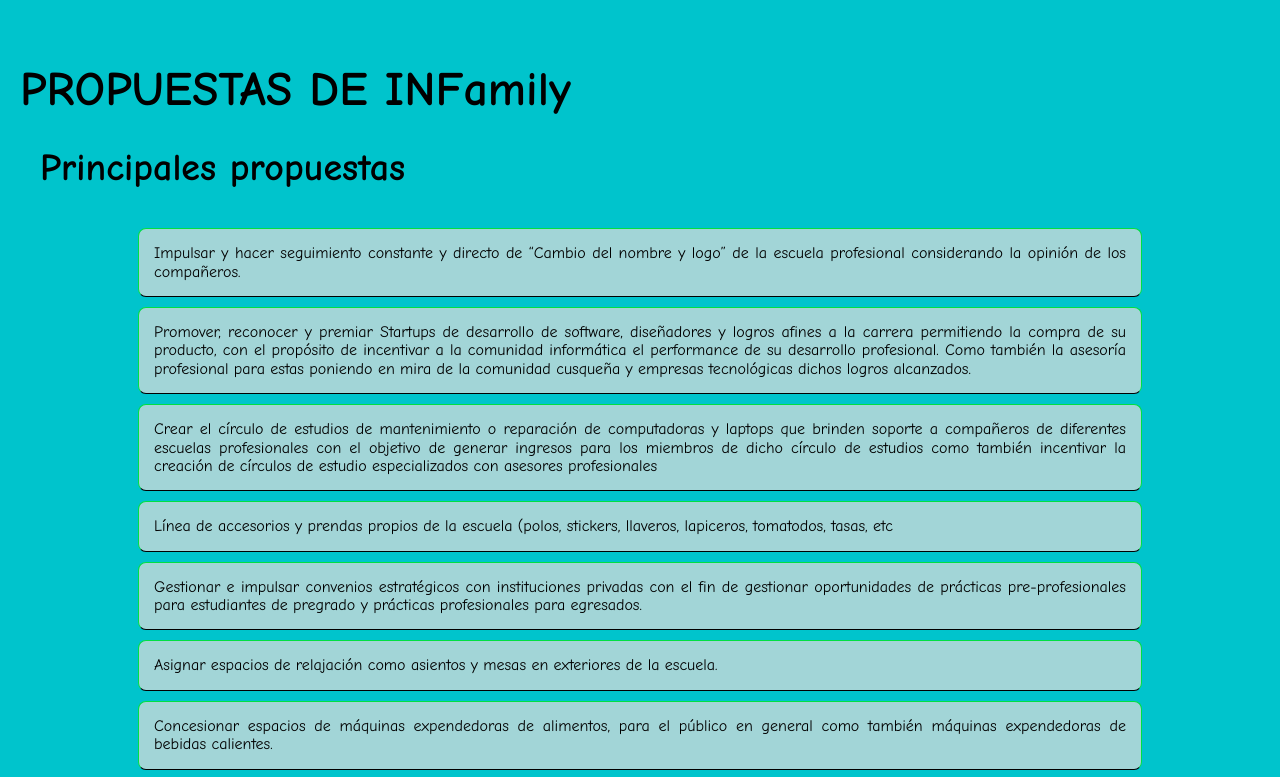
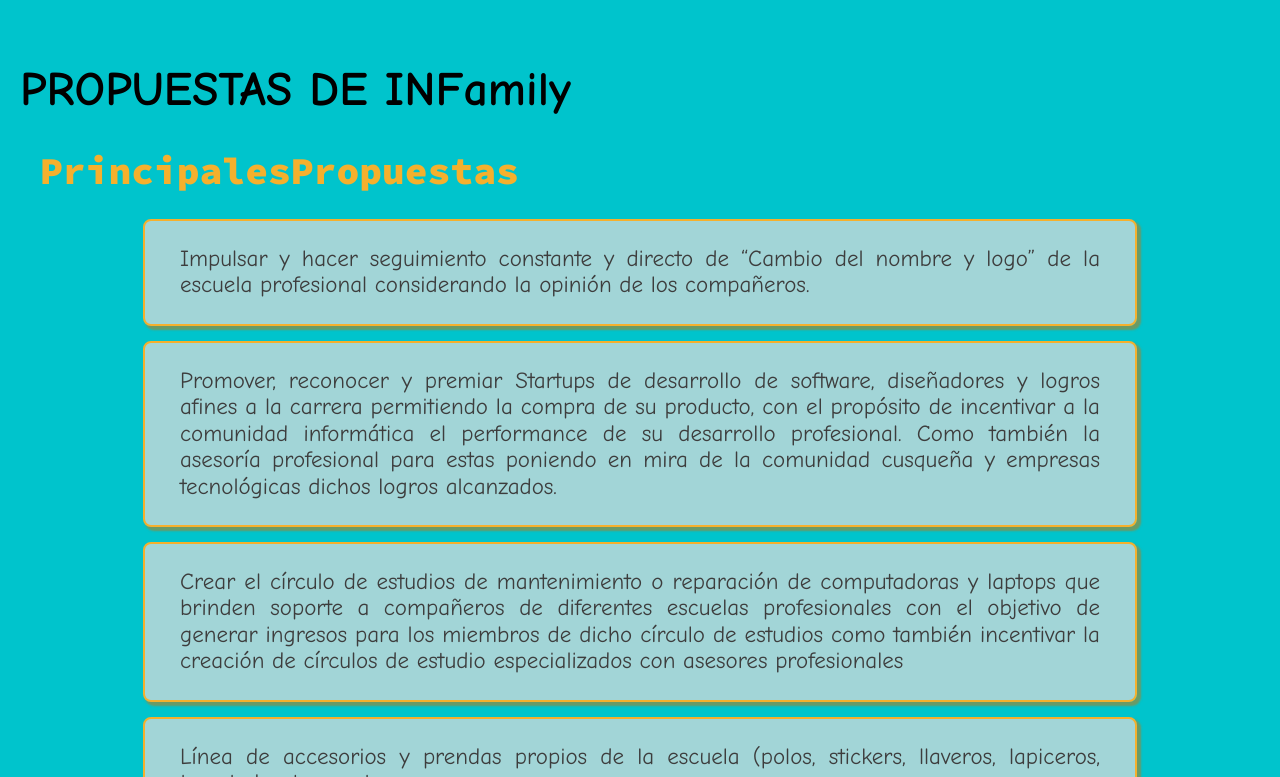
Before and after one commit to Stormlocc/INFamily-Plan-Trabajo, a plain HTML site: page index.html in a window 1280 px wide. Shown: the part 1444-2221 px from the top of the page. Drawn offline with Linux system fonts and the light colour scheme.

Commit message:
PRopuestas listas

```diff
--- a/css/style.css
+++ b/css/style.css
@@ -77,23 +77,36 @@ img {
     border-radius: .5rem;
 }
 /*Propuestas*/
+.site-tag {
+    display: flex;
+    justify-content: left;
+    font-family: 'Source Code Pro', monospace;
+    padding-top: 2rem;
+    color: var(--yellow);
+    margin: 0;
+    line-height: .9;
+}
 
 ul{
     display: inline-block;
     padding: 0px 10%;
 }
 li{
+    color: rgb(61, 61, 61);
+    font-family: 'Comic Neue', cursive;
+    font-size: 23px;
     display: block;
-    margin: 10px;
-    padding: 15px;
+    margin: 15px;
+    padding: 25px 35px;
     text-align: justify;
-    border: 1px solid rgb(0, 224, 67); border-bottom-color: rgb(0, 0, 0);
+    border: 2px solid #f5b02d;
     border-radius: 8px;
     background-color: rgba(219, 219, 219, 0.74);
+    box-shadow: 3px 3px 2px 1px rgba(141, 140, 70, 0.76)
 }
 
 li:hover{
-    background-color: #000;
+    background-color: rgb(104, 104, 104);
     color: azure;
     box-shadow: #00c4cc;
 }
--- a/index.html
+++ b/index.html
@@ -75,7 +75,7 @@
 <main>
     <h1 class="titulo">PROPUESTAS DE INFamily</h1>
     <div class="propuestas">
-        <h3 class="plano">Principales propuestas</h3>
+        <h3 class="site-tag"><span>Principales </span>Propuestas</h3>
         <ul>
             <li>Impulsar y hacer seguimiento constante y directo de “Cambio del nombre y logo” de la escuela profesional considerando la opinión de los compañeros.</li>
             <li>Promover, reconocer y premiar Startups de desarrollo de software, diseñadores y logros afines a la carrera permitiendo la compra de su producto, con el propósito de incentivar a la comunidad informática el performance de su desarrollo profesional. Como también la asesoría profesional para estas poniendo en mira de la comunidad cusqueña y empresas tecnológicas dichos logros alcanzados.</li>
@@ -114,7 +114,7 @@
         </ul>
     </div>
     <div class="propuestas">
-        <h3 class="plano">Plano Academico</h3>
+        <h3 class="plano">Plano Estudiantil</h3>
         <ul>
             <li>Integrar</li>
             <li>Integrar</li>
@@ -123,15 +123,20 @@
     <div class="propuestas-third">
         <h3 class="plano">Plano Cultura y Deporte</h3>
         <ul>
-            <li>Integrar</li>
-            <li>Integrar</li>
+            <li>Promover, reconocer y premiar Startups de desarrollo de software, diseñadores y logros afines a la carrera permitiendo la compra de su producto, con el propósito de incentivar a la comunidad informática el performance de su desarrollo profesional. Como también la asesoría profesional para estas poniendo en mira de la comunidad cusqueña y empresas tecnológicas dichos logros alcanzados.</li>
+            <li>Realizar charlas y campañas dirigidas a la comunidad informática, con el objetivo de guiarlos en la elección de su campo de especialización  como también en su línea de investigación de la carrera profesional</li>
+            <li>Gestionar e impulsar convenios estratégicos con instituciones privadas con el fin de gestionar oportunidades de prácticas pre-profesionales para estudiantes de pregrado y prácticas profesionales para egresados, para aquellos estudiantes con excelencia académica.</li>
+            <li>Fomentar el enfoque de una mesa directiva no solo propositiva sino ser también un órgano que escuche y medie como facilitador de los diversos proyectos propios de la comunidad informática.</li>
+            <li>Evaluación   estudiantil   del   desempeño   docente   (a   través   de   encuestas) culminando el ciclo semestral para exigir mejor plana docente en las próximas contrataciones.</li>
+            <li>Poder relacionarnos con otras universidades con el único fin de ampliar nuestros conocimientos, para la cual se realizarán congresos, cabe recalcar que este evento será un intercambio de disciplinas ya que participaran docentes de nuestra querida Escuela Profesional.</li>
+
         </ul>
     </div>
     <!--<div class="video">
         <iframe width="300" height="250" src="https://www.youtube-nocookie.com/embed/Ib_j1y6DwzY?autoplay=1;controls=0&amp;start=13" title="YouTube video player" frameborder="0" allow="accelerometer; autoplay; clipboard-write; encrypted-media; gyroscope; picture-in-picture" allowfullscreen></iframe>
     </div>-->
     <div class="propuestas">
-        <h3 class="plano">Plano Infraestructura</h3>
+        <h3 class="plano">Plano Logistiva e Infraestructura</h3>
         <ul>
             <li>Integrar</li>
             <li>Integrar</li>
```
